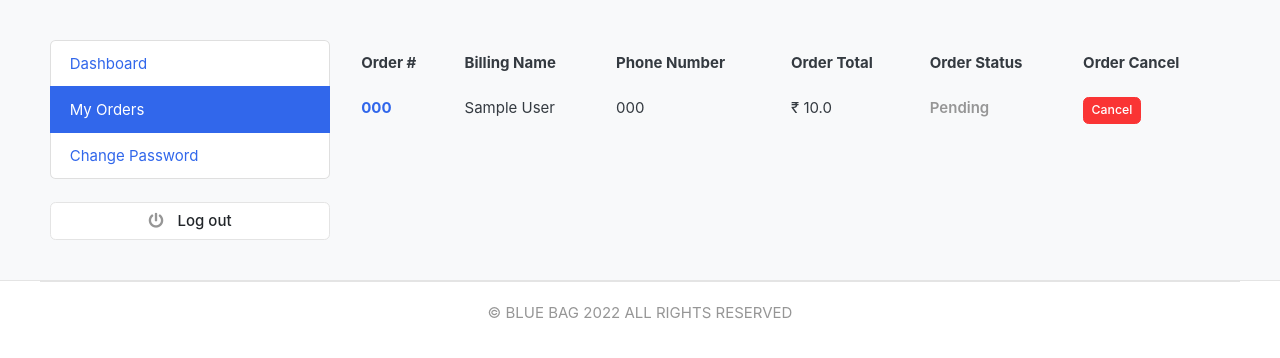
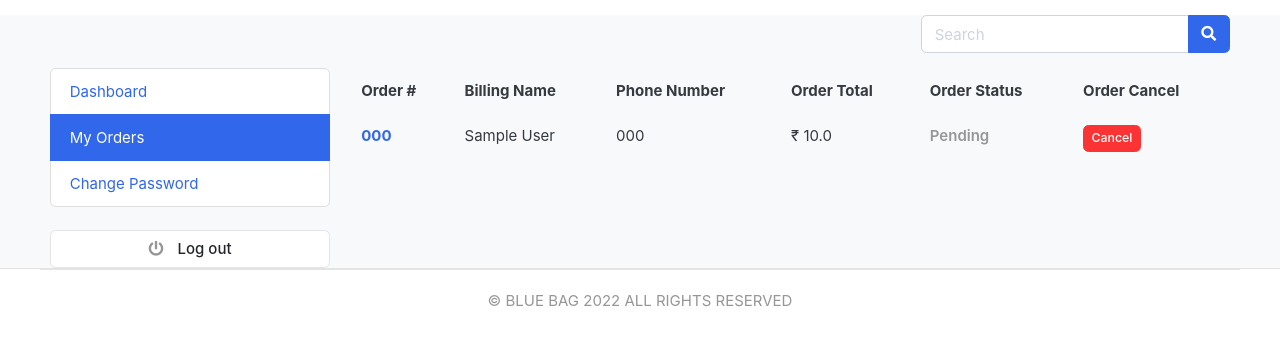
Before and after one commit to clevrf0x/BlueBag, a Django app: page /accounts/my_orders/ in a window 1280 px wide. Shown: the part 87-445 px from the top of the page. Run offline with Django 4.2, Linux system fonts and the light colour scheme; a user stored in the database is signed in; tables that the repository leaves empty hold one stand-in row (values such as "Sample post"); some libraries are stand-ins or nearby versions; some web fonts are replaced.

Commit message:
Added Search for User Order History

```diff
--- a/accounts/views.py
+++ b/accounts/views.py
@@ -6,6 +6,8 @@ from django.contrib.auth.decorators import login_required
 from django.views.decorators.cache import never_cache
 from django.contrib.auth.hashers import check_password, make_password
 import requests
+
+from django.db.models import Q
 
 from django.core.paginator import EmptyPage, PageNotAnInteger, Paginator
 
@@ -50,8 +52,14 @@ def user_dashboard(request):
 
 @login_required(login_url='signin')
 def my_order(request):
-  current_user = request.user
-  orders = Order.objects.filter(user=current_user, is_ordered=True).order_by('-created_at')
+  if request.method == 'POST':
+    current_user = request.user
+    keyword = request.POST['keyword']
+    orders = Order.objects.filter(Q(user=current_user), Q(order_number__startswith=keyword) | Q(firstname__startswith=keyword) | Q(lastname__startswith=keyword) | Q(phone_number__startswith=keyword)).order_by('-id')
+
+  else:
+    current_user = request.user
+    orders = Order.objects.filter(user=current_user, is_ordered=True).order_by('-created_at')
 
   paginator = Paginator(orders, 6)
   page = request.GET.get('page')
--- a/templates/accounts/my_orders.html
+++ b/templates/accounts/my_orders.html
@@ -1,7 +1,21 @@
 {% extends 'base.html' %} {% block content %}
 <!-- ========================= SECTION CONTENT ========================= -->
-<section class="section-conten padding-y bg">
+<section class="section-conten mt-3 bg">
   <div class="container">
+    <div class="d-flex mb-3 justify-content-end">
+      <form action="{% url 'my_orders' %}" class="search" method="POST">
+        {% csrf_token %}
+        <div class="input-group w-100">
+          <input type="text" class="form-control" style="width: 60%" placeholder="Search" name="keyword" />
+
+          <div class="input-group-append">
+            <button class="btn btn-primary" type="submit">
+              <i class="fa fa-search"></i>
+            </button>
+          </div>
+        </div>
+      </form>
+    </div>
     <div class="row">
       <aside class="col-md-3">
         <!--   SIDEBAR   -->
```
